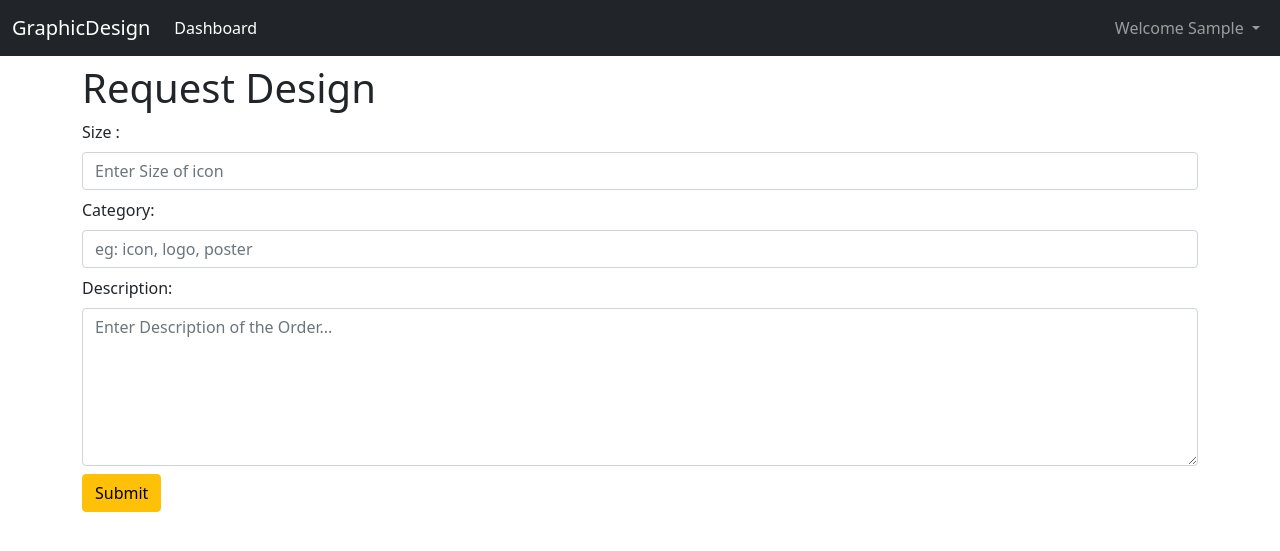
After one commit to vinod2rahul/MS4-GraphicDesignServices, a Django app: page /request-design/ in a window 1280 px wide. The commit adds this page. Shown: the top 551 px of the page. Run offline with Django 3.2, Linux system fonts and the light colour scheme; the visitor is signed in with stand-in values (Sample User, id 1); some libraries are stand-ins or nearby versions.

Commit message:
feat: Add Request a design functionality

```diff
--- a/graphic-design/graphicdesignapp/models.py
+++ b/graphic-design/graphicdesignapp/models.py
@@ -21,6 +21,9 @@ class Order(models.Model):
     user = models.ForeignKey(to=User, on_delete=models.CASCADE, default=0)
     design_id = models.IntegerField()
     category = models.CharField(max_length=80)
+    size = models.CharField(max_length=80, blank=True)
+    description = models.CharField(
+        max_length=255, default='This is Description')
     price = models.IntegerField(default=0)
     is_paid = models.BooleanField(default=False)
     paid_at = models.DateTimeField()
@@ -28,4 +31,4 @@ class Order(models.Model):
     updated_at = models.DateTimeField(auto_now_add=True)
 
     def __str__(self):
-        return str(self.id)
+        return str(self.user.username)
--- a/graphic-design/graphicdesignapp/templates/dashboard.html
+++ b/graphic-design/graphicdesignapp/templates/dashboard.html
@@ -20,7 +20,7 @@
 {% endif %}
 <div class="d-flex justify-content-between">
     <h4>Designs You May Like</h4>
-    <button class="btn btn-info">Request A Design</button>
+    <a href="{% url 'requestdesign' %}" class="btn btn-info">Request A Design</a>
 </div>
 <hr>
 <div class="form-group">
--- /dev/null
+++ b/graphic-design/graphicdesignapp/templates/request_design.html
@@ -0,0 +1,37 @@
+{% extends 'layouts/app.html' %}
+{% block title %}
+<title>Request A Design</title>
+{% endblock %}
+{% block content %}
+{% if messages %}
+<ul style="list-style-type: none;">
+    {% for message in messages %}
+    <li {% if message.tags %} class="alert alert-{{ message.tags }} alert-dismissible" {% endif %}>
+        {% if message.level == DEFAULT_MESSAGE_LEVELS.ERROR %} Important: {% endif %}
+        {{ message }}
+        <button type="button" class="btn-close" data-bs-dismiss="alert" aria-label="Close"></button>
+    </li>
+    {% endfor %}
+</ul>
+{% endif %}
+<h1 class="mt-2">Request Design</h1>
+<form action="{% url 'create-order-checkout-session' %}" method="POST">
+    {% csrf_token %}
+    <div class="form-group mt-2">
+        <label for="size">Size :</label>
+        <input type="text" name="size" id="size" class="form-control mt-2" placeholder="Enter Size of icon" />
+    </div>
+    <div class="form-group mt-2">
+        <label for="cat">Category:</label>
+        <input type="text" name="cat" id="cat" class="form-control mt-2" placeholder="eg: icon, logo, poster" />
+    </div>
+    <div class="form-group mt-2">
+        <label for="desc">Description:</label>
+        <textarea rows="6" class="form-control mt-2" name="desc"
+            placeholder="Enter Description of the Order..."></textarea>
+    </div>
+    <div class="form-group mt-2">
+        <button type="submit" class="btn btn-warning">Submit</button>
+    </div>
+</form>
+{% endblock %}
--- a/graphic-design/graphicdesignapp/urls.py
+++ b/graphic-design/graphicdesignapp/urls.py
@@ -1,6 +1,6 @@
 from django.urls import path
 from . import views
-from graphicdesignapp.views import CreateCheckOutSessionView
+from graphicdesignapp.views import CreateCheckOutSessionView, CreateOrderCheckOutSessionView
 
 urlpatterns = [
     # path('', views.index, name="index"),
@@ -12,7 +12,10 @@ urlpatterns = [
     path('cancel/', views.PaymentCanceled, name="cancel"),
     path('accounts/designs/', views.getdesigns, name="designs"),
     path('designs/<design_id>', views.getdesignsbyid, name="design"),
+    path('request-design/', views.requestdesign, name="requestdesign"),
     path('accounts/logout/', views.handleLogout, name="logout"),
     path('create-checkout-session/', CreateCheckOutSessionView.as_view(),
          name="create-checkout-session"),
+    path('create-order-checkout-session/', CreateOrderCheckOutSessionView.as_view(),
+         name="create-order-checkout-session"),
 ]
--- a/graphic-design/graphicdesignapp/views.py
+++ b/graphic-design/graphicdesignapp/views.py
@@ -75,7 +75,7 @@ def handleLogin(request):
     if request.method == "POST":
         username = request.POST['username']
         password = request.POST['password']
-        if len(username) > 0 and len(password) >= 8:
+        if len(username) > 0 and len(password) > 0:
             user = authenticate(username=username, password=password)
             if user is not None:
                 login(request, user)
@@ -84,6 +84,7 @@ def handleLogin(request):
             else:
                 messages.error(
                     request, "Invalid Credentials, Please Try again...")
+                return redirect(to='login')
         else:
             if len(username) == 0:
                 messages.error(request, "Username cannot be empty")
@@ -96,6 +97,27 @@ def getdesigns(request):
     designs = Design.objects.all()
     serialized_data = serializers.serialize('python', designs)
     return JsonResponse(serialized_data, safe=False)
+
+
+@login_required(login_url='/accounts/login')
+def requestdesign(request):
+    # if request.method == 'POST':
+    #     size = request.POST['size']
+    #     category = request.POST['cat']
+    #     description = request.POST['desc']
+    #     if len(size) > 0 and len(category) > 0 and len(description) > 0:
+    #         createOrderView(user=request.user, category=category,
+    #                         size=size, description=description)
+    #     else:
+    #         if len(size) == 0:
+    #             messages.error(request, "Size Cannot be empty")
+    #         if len(category) == 0:
+    #             messages.error(
+    #                 request, "Category Must be either icon, logo or poster")
+    #         if len(description) == 0:
+    #             messages.error(request, "Description of the order is Required")
+    #         return redirect(to='requestdesign')
+    return render(request, 'request_design.html')
 
 
 @login_required(login_url='/accounts/login')
@@ -137,7 +159,7 @@ class CreateCheckOutSessionView(View):
                     'price_data': {
                         'currency': 'usd',
                         'product_data': {
-                            'name': 'T-shirt',
+                            'name': design.category,
                         },
                         'unit_amount': design.price,
                     },
@@ -152,6 +174,48 @@ class CreateCheckOutSessionView(View):
             cancel_url=YOUR_DOMAIN + '/cancel',
         )
         return redirect(checkout_session.url, code=303)
+
+
+class CreateOrderCheckOutSessionView(View):
+    def post(self, request, *args, **kwargs):
+        size = request.POST['size']
+        category = request.POST['cat']
+        description = request.POST['desc']
+        if len(size) > 0 and len(category) > 0 and len(description) > 0:
+            YOUR_DOMAIN = "http://127.0.0.1:8000"
+            checkout_session = stripe.checkout.Session.create(
+                payment_method_types=['card'],
+                line_items=[
+                    {
+                        'price_data': {
+                            'currency': 'usd',
+                            'product_data': {
+                                'name': category,
+                            },
+                            'unit_amount': 250,
+                        },
+                        'quantity': 1,
+                    }],
+                metadata={
+                    "design_id": 5,
+                    "username": request.user,
+                    "size": size,
+                    "description": description
+                },
+                mode='payment',
+                success_url=YOUR_DOMAIN + '/success',
+                cancel_url=YOUR_DOMAIN + '/cancel',
+            )
+            return redirect(checkout_session.url, code=303)
+        else:
+            if len(size) == 0:
+                messages.error(request, "Size Cannot be empty")
+            if len(category) == 0:
+                messages.error(
+                    request, "Category Must be either icon, logo or poster")
+            if len(description) == 0:
+                messages.error(request, "Description of the order is Required")
+            return redirect(to='requestdesign')
 
 
 @csrf_exempt
@@ -176,11 +240,19 @@ def stripe_webhook(request):
         session = event['data']['object']
         design_id = session["metadata"]["design_id"]
         username = session["metadata"]["username"]
+        size = 0
+        description = "This is Description"
+        if session["metadata"].get("size") is not None:
+            size = session["metadata"].get("size")
+        if session["metadata"].get("description") is not None:
+            description = session["metadata"].get("description")
         design = Design.objects.get(id=design_id)
         order = Order()
         order.category = design.category
         user = User.objects.get(username=username)
         order.user = user
+        order.size = size
+        order.description = description
         order.design_id = design.id
         order.price = design.price
         order.is_paid = True
```
Also changed, not shown: graphic-design/graphicdesignapp/migrations/0002_order_description.py (added), graphic-design/graphicdesignapp/migrations/0003_alter_order_description.py (added), graphic-design/graphicdesignapp/migrations/0004_order_size.py (added).
